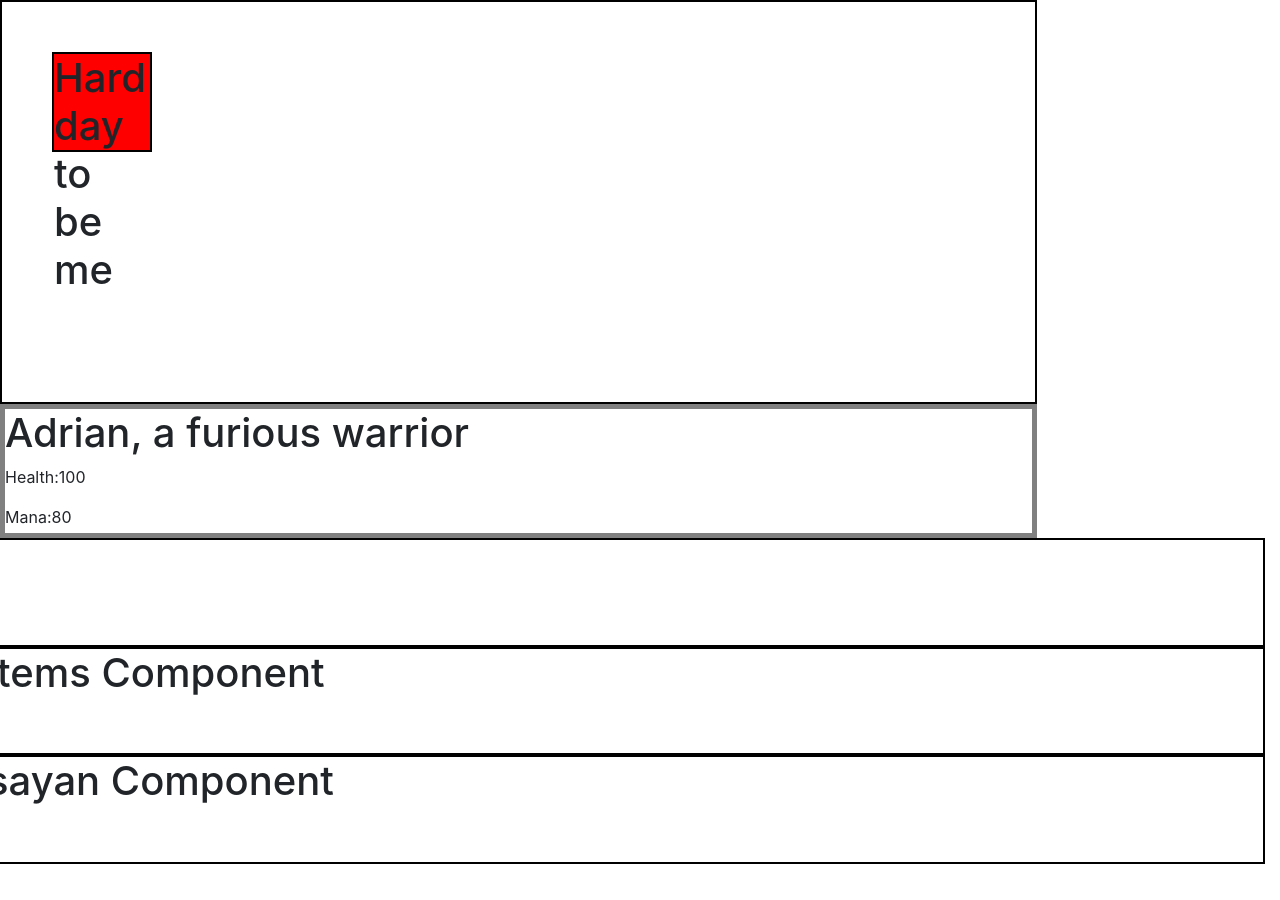
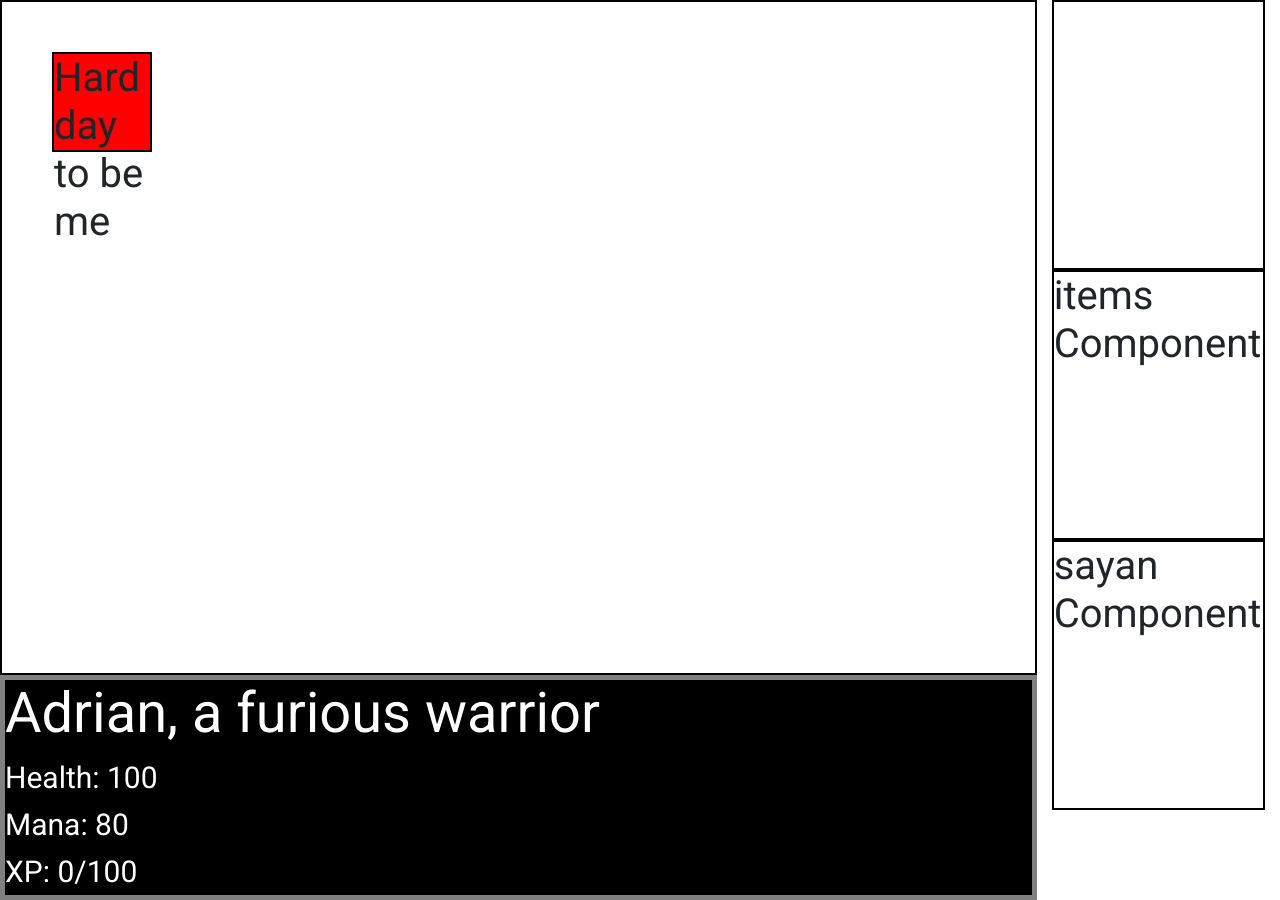
Before and after one commit to adriansdk/Iron-Hero, a Vue app: page / in a window 1280 px wide. Built offline with nearby package versions, Linux system fonts and the light colour scheme.

Commit message:
I commit every 5 minutes because I'm scared of commitment

```diff
--- a/public/index.html
+++ b/public/index.html
@@ -5,6 +5,7 @@
     <meta http-equiv="X-UA-Compatible" content="IE=edge" />
     <meta name="viewport" content="width=device-width,initial-scale=1.0" />
     <link rel="icon" href="<%= BASE_URL %>favicon.ico" />
+    <link href="https://fonts.googleapis.com/css?family=Roboto:100,400,700&display=swap" rel="stylesheet">
     <title>Game</title>
   </head>
   <body>
--- a/src/App.vue
+++ b/src/App.vue
@@ -38,6 +38,7 @@ export default {
 <style>
 #app {
   height: 900px;
+  font-family: 'Roboto', sans-serif;
 }
 
 .screen{
--- a/src/components/stats.vue
+++ b/src/components/stats.vue
@@ -1,9 +1,10 @@
 <template lang="html">
 
   <section class="stats">
-    <h1>Adrian, a furious warrior</h1>
-    <p> Health:{{hp}} </p>
-    <p> Mana:{{mana}} </p>
+    <h1 class="display-4 heroName">Adrian, a furious warrior</h1>
+    <p class="statsBars"> Health: {{hp}} </p>
+    <p class="statsBars"> Mana: {{mana}} </p>
+    <p class="statsBars"> XP: {{xp}}/{{xpToLevelUp}} </p>
   </section>
 
 </template>
@@ -19,6 +20,8 @@
       return {
         hp: 100,
         mana: 80,
+        xp: 0,
+        xpToLevelUp: 100,
 
       }
     },
@@ -35,5 +38,17 @@
 .stats {
   border: 5px solid gray;
   height: 25%;
+  background-color:black;
+  color:white;
+}
+
+.heroName{
+  font-weight: 400;
+}
+
+.statsBars{
+  font-weight: 400;
+  font-size:30px;
+  margin: 2px 0px;
 }
 </style>
```
